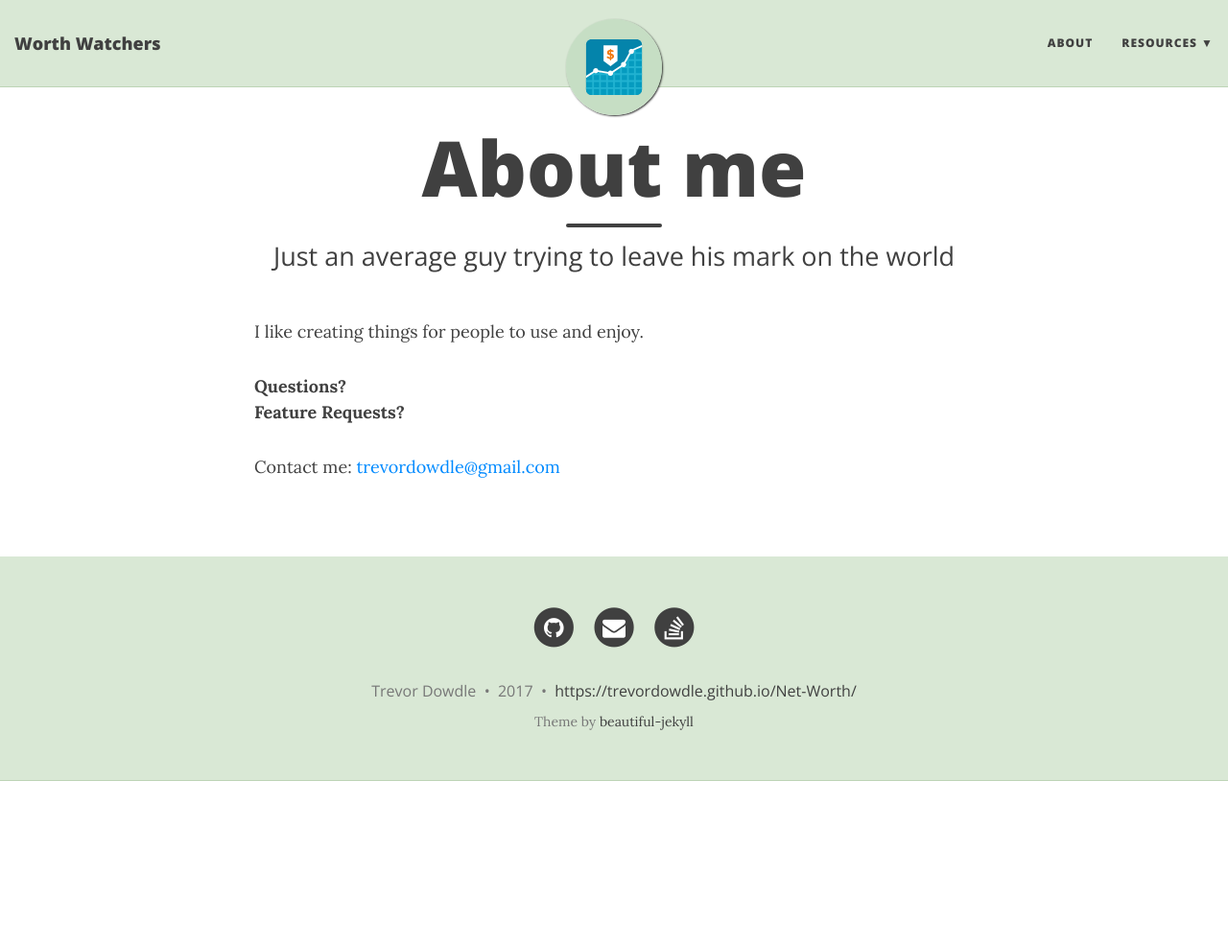
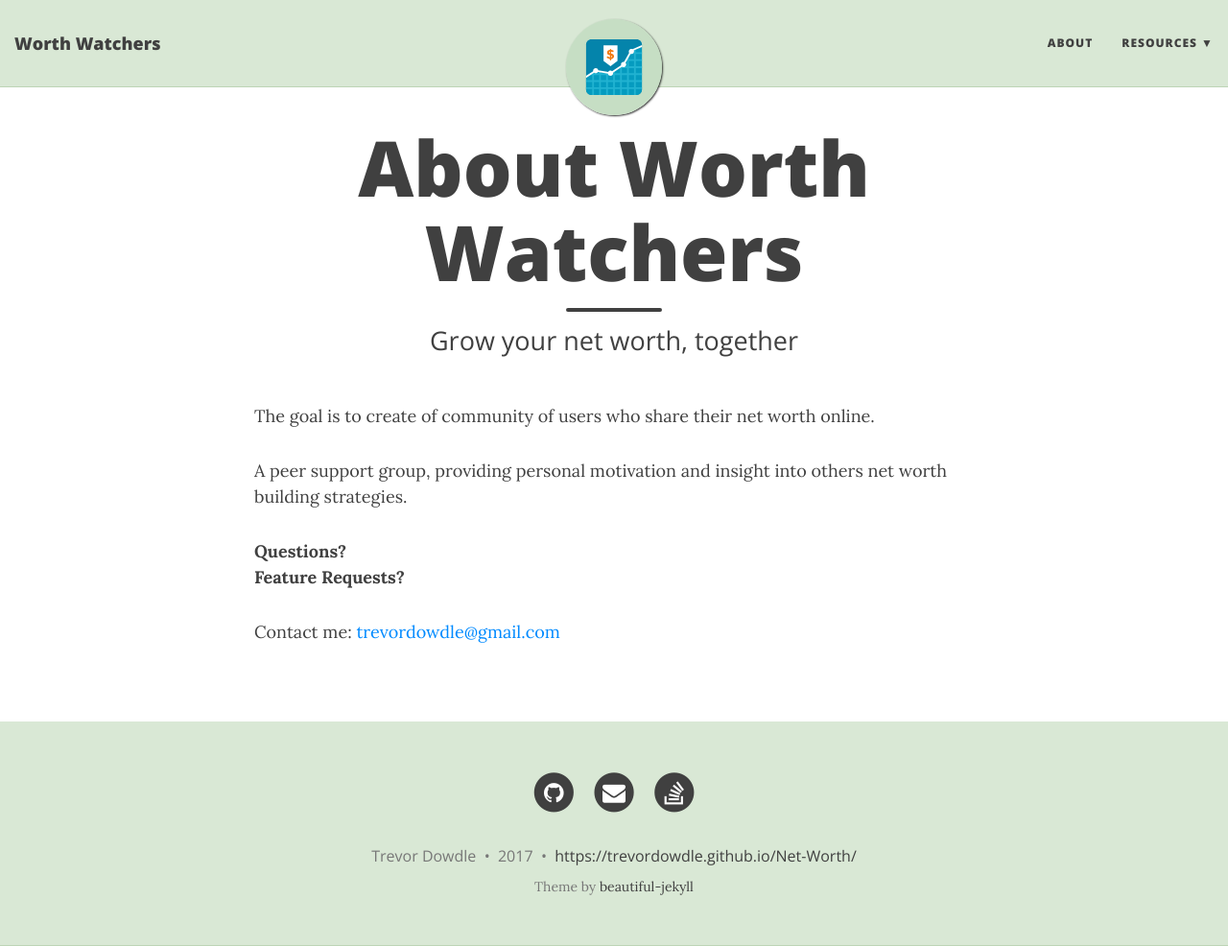
Before and after one commit to trevordowdle/trevordowdle.github.io, a Jekyll site: the page built from aboutme.md, in a window 1280 px wide and 986 px high. Shown: the whole window at 96% size. Built offline with Jekyll 4.4.1, drawn with Linux system fonts in a browser that asks for light colours; nearby versions of some CDN libraries.

Commit message:
Updated the about page

```diff
--- a/aboutme.md
+++ b/aboutme.md
@@ -1,10 +1,12 @@
 ---
 layout: page
-title: About me
-subtitle: Just an average guy trying to leave his mark on the world
+title: About Worth Watchers
+subtitle: Grow your net worth, together
 ---
 
-I like creating things for people to use and enjoy.
+The goal is to create of community of users who share their net worth online.
+
+A peer support group, providing personal motivation and insight into others net worth building strategies.
 
 **Questions?**
 **Feature Requests?**
```
